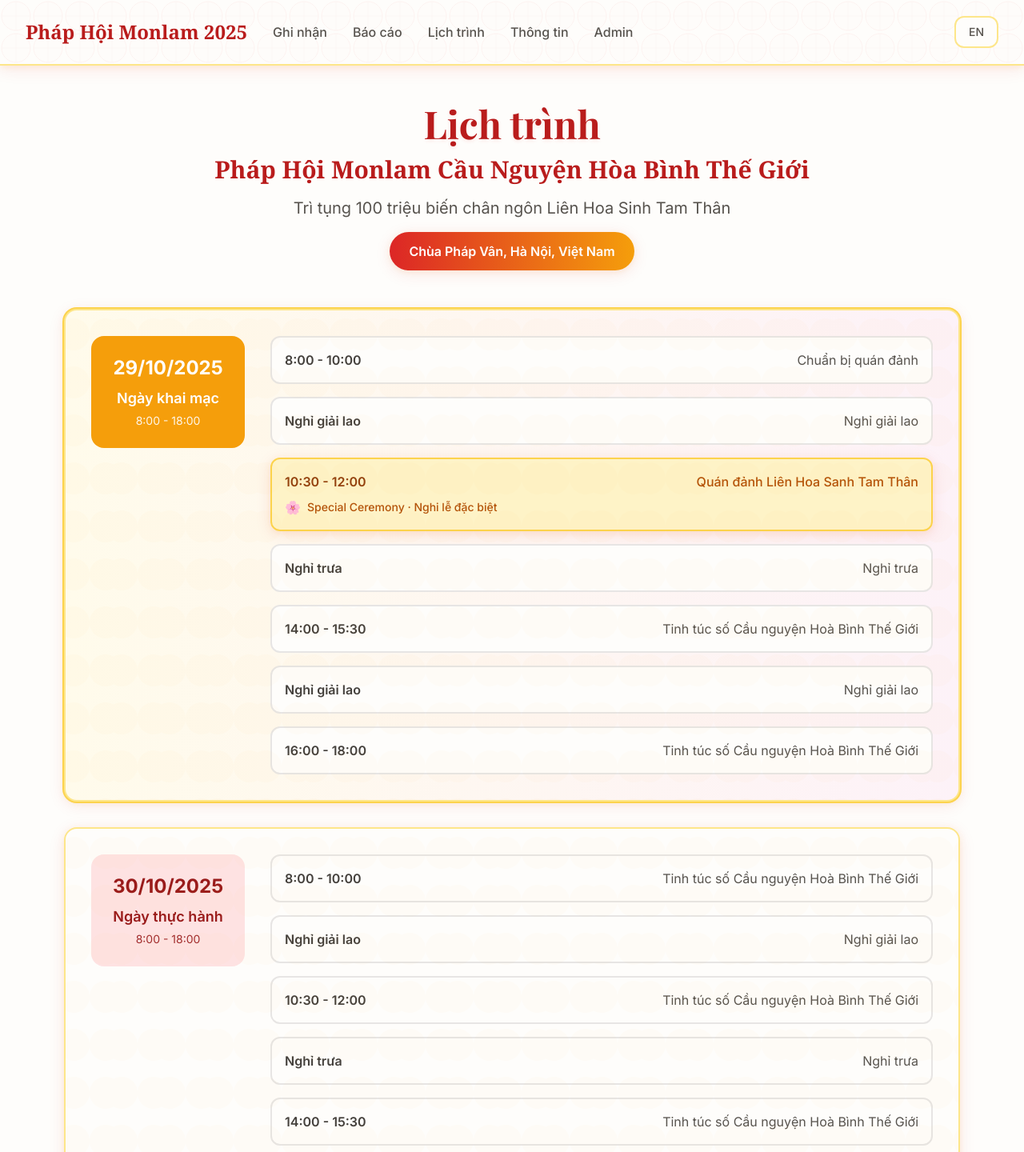
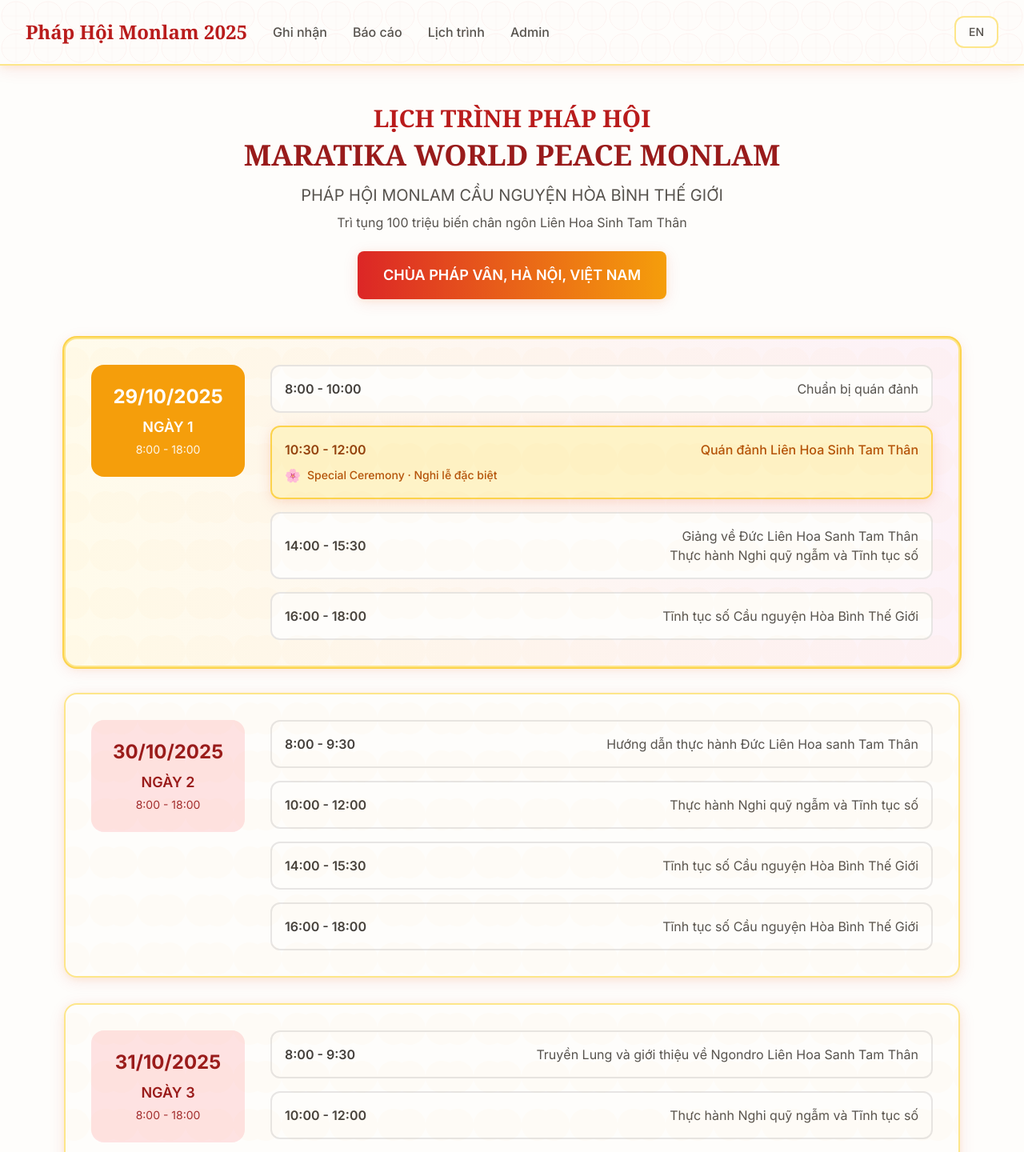
Before and after one commit to sonnguyendata/maratika-monlam, a Next.js app: page /schedule in a window 1280 px wide. Shown: the top 1440 px of the page at 80% size. Built offline with nearby package versions, Linux system fonts and the light colour scheme.

Commit message:
Update schedule page with image content and hide info page
- Updated schedule with exact dates and activities from image
- Added proper Vietnamese titles and descriptions
- Updated contact information
- Removed info page link from navigation
- Fixed multiline activity text rendering

```diff
--- a/src/app/schedule/page.tsx
+++ b/src/app/schedule/page.tsx
@@ -17,15 +17,67 @@ export default function SchedulePage() {
     );
   }
 
+  // Schedule data based on the image
   const scheduleDays = [
-    messages.schedule.days.day1,
-    messages.schedule.days.day2,
-    messages.schedule.days.day3,
-    messages.schedule.days.day4,
-    messages.schedule.days.day5
+    {
+      date: "29/10/2025",
+      title: "NGÀY 1",
+      time: "8:00 - 18:00",
+      activities: [
+        { time: "8:00 - 10:00", activity: "Chuẩn bị quán đảnh", highlight: false },
+        { time: "10:30 - 12:00", activity: "Quán đảnh Liên Hoa Sinh Tam Thân", highlight: true },
+        { time: "14:00 - 15:30", activity: "Giảng về Đức Liên Hoa Sanh Tam Thân\nThực hành Nghi quỹ ngẫm và Tĩnh tục số", highlight: false },
+        { time: "16:00 - 18:00", activity: "Tĩnh tục số Cầu nguyện Hòa Bình Thế Giới", highlight: false }
+      ]
+    },
+    {
+      date: "30/10/2025",
+      title: "NGÀY 2",
+      time: "8:00 - 18:00",
+      activities: [
+        { time: "8:00 - 9:30", activity: "Hướng dẫn thực hành Đức Liên Hoa sanh Tam Thân", highlight: false },
+        { time: "10:00 - 12:00", activity: "Thực hành Nghi quỹ ngẫm và Tĩnh tục số", highlight: false },
+        { time: "14:00 - 15:30", activity: "Tĩnh tục số Cầu nguyện Hòa Bình Thế Giới", highlight: false },
+        { time: "16:00 - 18:00", activity: "Tĩnh tục số Cầu nguyện Hòa Bình Thế Giới", highlight: false }
+      ]
+    },
+    {
+      date: "31/10/2025",
+      title: "NGÀY 3",
+      time: "8:00 - 18:00",
+      activities: [
+        { time: "8:00 - 9:30", activity: "Truyền Lung và giới thiệu về Ngondro Liên Hoa Sanh Tam Thân", highlight: false },
+        { time: "10:00 - 12:00", activity: "Thực hành Nghi quỹ ngẫm và Tĩnh tục số", highlight: false },
+        { time: "14:00 - 15:30", activity: "Tĩnh tục số Cầu nguyện Hòa Bình Thế Giới", highlight: false },
+        { time: "16:00 - 18:00", activity: "Tĩnh tục số Cầu nguyện Hòa Bình Thế Giới", highlight: false }
+      ]
+    },
+    {
+      date: "1/11/2025",
+      title: "NGÀY 4",
+      time: "8:00 - 19:00",
+      activities: [
+        { time: "8:00 - 9:30", activity: "Trao truyền Tái bảo Ratna Thotrengsal", highlight: true },
+        { time: "10:00 - 12:00", activity: "Thực hành Nghi quỹ ngẫm và Tĩnh tục số", highlight: false },
+        { time: "14:00 - 16:00", activity: "Tĩnh tục số Cầu nguyện Hòa Bình Thế Giới", highlight: false },
+        { time: "16:30 - 18:00", activity: "Tĩnh tục số Cầu nguyện Hòa Bình Thế Giới", highlight: false },
+        { time: "18:00 - 19:00", activity: "Quy y cho các Phật tử đăng ký", highlight: false }
+      ]
+    },
+    {
+      date: "2/11/2025",
+      title: "NGÀY 5",
+      time: "8:00 - 20:00",
+      activities: [
+        { time: "8:00 - 10:00", activity: "Thực hành Nghi quỹ ngẫm và Tĩnh tục số", highlight: false },
+        { time: "10:30 - 12:00", activity: "Ban phước thành tựu", highlight: true },
+        { time: "14:00 - 16:00", activity: "Cúng Lửa", highlight: false },
+        { time: "16:30 - 17:30", activity: "Cúng đèn cầu nguyện Hòa Bình Thế Giới", highlight: false },
+        { time: "18:00 - 19:00", activity: "Ban phước cộng đồng", highlight: false },
+        { time: "19:00 - 20:00", activity: "Lời cảm tạ, cúng dường Chủ tăng và Ban Pháp Hoa", highlight: false }
+      ]
+    }
   ];
-
-  const dayLabels = ['day1', 'day2', 'day3', 'day4', 'day5'];
 
   return (
     <div className="min-h-screen bg-parchment-50">
@@ -34,17 +86,20 @@ export default function SchedulePage() {
       <main className="max-w-6xl mx-auto px-4 py-12">
         {/* Header Section */}
         <div className="text-center mb-12">
-          <h1 className="hero-title">
-            {messages.schedule.title}
+          <h1 className="text-2xl md:text-3xl font-serif font-bold text-monastic-600 mb-2">
+            LỊCH TRÌNH PHÁP HỘI
           </h1>
-          <h2 className="text-2xl md:text-3xl font-serif font-bold text-monastic-600 mb-4">
-            {messages.schedule.subtitle}
+          <h2 className="text-3xl md:text-4xl font-serif font-bold text-monastic-700 mb-4">
+            MARATIKA WORLD PEACE MONLAM
           </h2>
-          <p className="hero-subtitle mb-4">
-            {messages.schedule.description}
+          <p className="text-lg md:text-xl text-earthy-600 mb-2">
+            PHÁP HỘI MONLAM CẦU NGUYỆN HÒA BÌNH THẾ GIỚI
           </p>
-          <div className="inline-block px-6 py-3 bg-gradient-to-r from-monastic-500 to-golden-500 text-white rounded-full font-semibold shadow-sacred">
-            {messages.schedule.location}
+          <p className="text-base text-earthy-600 mb-6">
+            Trì tụng 100 triệu biến chân ngôn Liên Hoa Sinh Tam Thân
+          </p>
+          <div className="inline-block px-8 py-4 bg-gradient-to-r from-monastic-500 to-golden-500 text-white rounded-lg font-semibold shadow-sacred text-lg">
+            CHÙA PHÁP VÂN, HÀ NỘI, VIỆT NAM
           </div>
         </div>
 
@@ -52,7 +107,7 @@ export default function SchedulePage() {
         <div className="space-y-8">
           {scheduleDays.map((day, index) => (
             <div
-              key={dayLabels[index]}
+              key={index}
               className={`card ${
                 day.activities.some(activity => activity.highlight)
                   ? 'ring-2 ring-golden-300 bg-gradient-to-r from-golden-50 to-lotus-50'
@@ -94,7 +149,9 @@ export default function SchedulePage() {
                           <div className={`text-right ${
                             activity.highlight ? 'text-golden-700 font-medium' : 'text-earthy-600'
                           }`}>
-                            {activity.activity}
+                            {activity.activity.split('\n').map((line, i) => (
+                              <div key={i}>{line}</div>
+                            ))}
                           </div>
                         </div>
                         {activity.highlight && (
@@ -114,50 +171,34 @@ export default function SchedulePage() {
           ))}
         </div>
 
-        {/* Recording Information */}
-        <div className="mt-12">
-          <div className="card bg-gradient-to-r from-lotus-50 to-sky-50 border-lotus-200">
-            <div className="text-center">
-              <h3 className="text-xl font-serif font-semibold text-monastic-700 mb-4">
-                {messages.schedule.recording_info.title}
-              </h3>
-              <p className="text-lg text-earthy-600 mb-2">
-                {messages.schedule.recording_info.time}
-              </p>
-              <p className="text-sm text-earthy-500">
-                {messages.schedule.recording_info.description}
-              </p>
-            </div>
-          </div>
-        </div>
-
         {/* Contact Information */}
-        <div className="mt-8 grid grid-cols-1 md:grid-cols-3 gap-6">
+        <div className="mt-12 grid grid-cols-1 md:grid-cols-3 gap-6">
           <div className="card bg-gradient-to-r from-golden-50 to-amber-50 border-golden-200">
-            <h4 className="font-semibold text-golden-800 mb-3">
-              {messages.schedule.contact.registration}
+            <h4 className="font-semibold text-golden-800 mb-3 text-center">
+              QR đăng ký tham gia
             </h4>
-            <div className="space-y-2 text-sm">
-              <p className="text-earthy-700">{messages.schedule.contact.phone1}</p>
-              <p className="text-earthy-700">{messages.schedule.contact.phone2}</p>
+            <div className="text-center space-y-2 text-sm">
+              <p className="text-earthy-700">0933.911.359 (Anh Diện)</p>
+              <p className="text-earthy-700">0972.831.882 (Bích Ngân)</p>
             </div>
           </div>
 
           <div className="card bg-gradient-to-r from-monastic-50 to-red-50 border-monastic-200">
-            <h4 className="font-semibold text-monastic-800 mb-3">
-              {messages.schedule.contact.organizer}
+            <h4 className="font-semibold text-monastic-800 mb-3 text-center">
+              Tổ chức bởi: Maratika Vietnam
             </h4>
-            <p className="text-sm text-earthy-700">
-              {messages.schedule.contact.address}
+            <p className="text-sm text-earthy-700 text-center">
+              Chùa Pháp Vân, 1299 Giải Phóng, Hà Nội
             </p>
           </div>
 
           <div className="card bg-gradient-to-r from-lotus-50 to-sky-50 border-lotus-200">
-            <h4 className="font-semibold text-lotus-800 mb-3">
-              {messages.schedule.contact.fanpage}
+            <h4 className="font-semibold text-lotus-800 mb-3 text-center">
+              QR fanpage theo dõi thông tin
             </h4>
-            <p className="text-sm text-earthy-700">
-              {messages.schedule.contact.email}
+            <p className="text-sm text-earthy-700 text-center">
+              Email liên hệ<br/>
+              Maratika.hn@gmail.com
             </p>
           </div>
         </div>
--- a/src/components/Header.tsx
+++ b/src/components/Header.tsx
@@ -58,13 +58,6 @@ export function Header() {
                 className="text-earthy-600 hover:text-monastic-600 transition-colors font-medium relative group"
               >
                 {messages.nav.schedule}
-                <span className="absolute -bottom-1 left-0 w-0 h-0.5 bg-golden-500 transition-all duration-300 group-hover:w-full"></span>
-              </Link>
-              <Link
-                href="/info"
-                className="text-earthy-600 hover:text-monastic-600 transition-colors font-medium relative group"
-              >
-                {messages.nav.info}
                 <span className="absolute -bottom-1 left-0 w-0 h-0.5 bg-golden-500 transition-all duration-300 group-hover:w-full"></span>
               </Link>
               <Link
@@ -138,13 +131,6 @@ export function Header() {
                 {messages.nav.schedule}
               </Link>
               <Link
-                href="/info"
-                className="text-earthy-600 hover:text-monastic-600 transition-colors font-medium py-2 border-b border-golden-100"
-                onClick={() => setIsMobileMenuOpen(false)}
-              >
-                {messages.nav.info}
-              </Link>
-              <Link
                 href="/admin"
                 className="text-earthy-600 hover:text-monastic-600 transition-colors font-medium py-2"
                 onClick={() => setIsMobileMenuOpen(false)}
```
